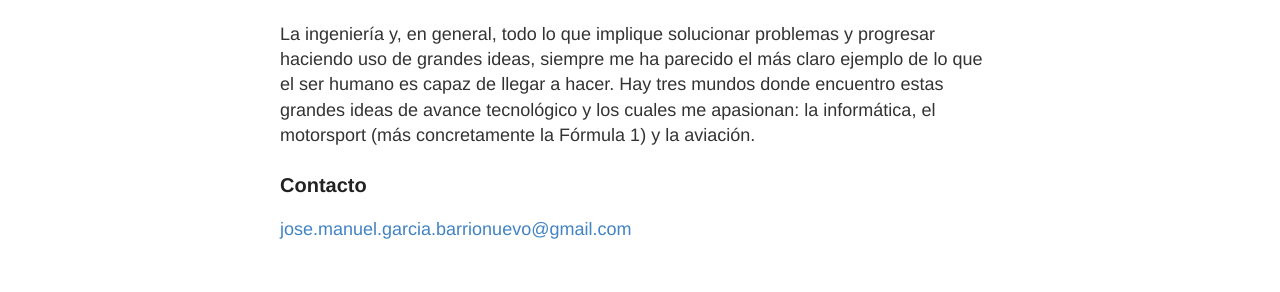
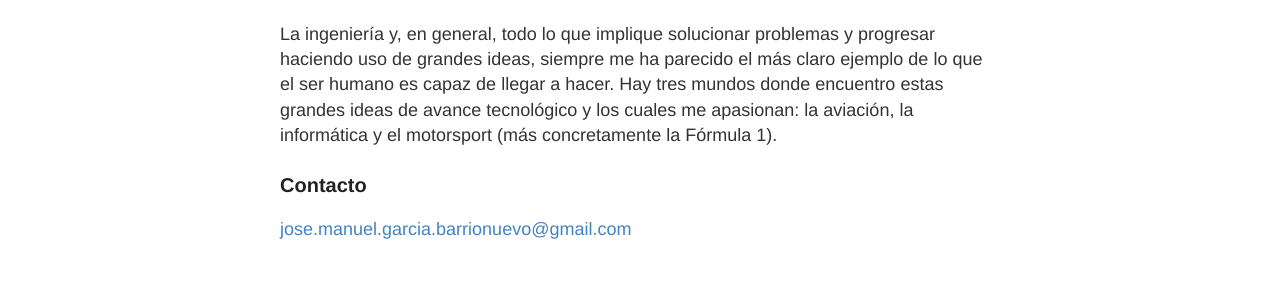
Before and after one commit to JoMaGaBa1/jomagaba1.github.io, a Jekyll site: the page built from about.md, in a window 1280 px wide. Shown: the part 510-802 px from the top of the page. Built offline with Jekyll 4.4.1, drawn with Linux system fonts in a browser that asks for light colours.

Commit message:
Actualización de información 2

```diff
--- a/about.md
+++ b/about.md
@@ -8,7 +8,7 @@
 
 ### Más información
 
-La ingeniería y, en general, todo lo que implique solucionar problemas y progresar haciendo uso de grandes ideas, siempre me ha parecido el más claro ejemplo de lo que el ser humano es capaz de llegar a hacer. Hay tres mundos donde encuentro estas grandes ideas de avance tecnológico y los cuales me apasionan: la informática, el motorsport (más concretamente la Fórmula 1) y la aviación.
+La ingeniería y, en general, todo lo que implique solucionar problemas y progresar haciendo uso de grandes ideas, siempre me ha parecido el más claro ejemplo de lo que el ser humano es capaz de llegar a hacer. Hay tres mundos donde encuentro estas grandes ideas de avance tecnológico y los cuales me apasionan: la aviación, la informática y el motorsport (más concretamente la Fórmula 1).
 
 ### Contacto
 
```
